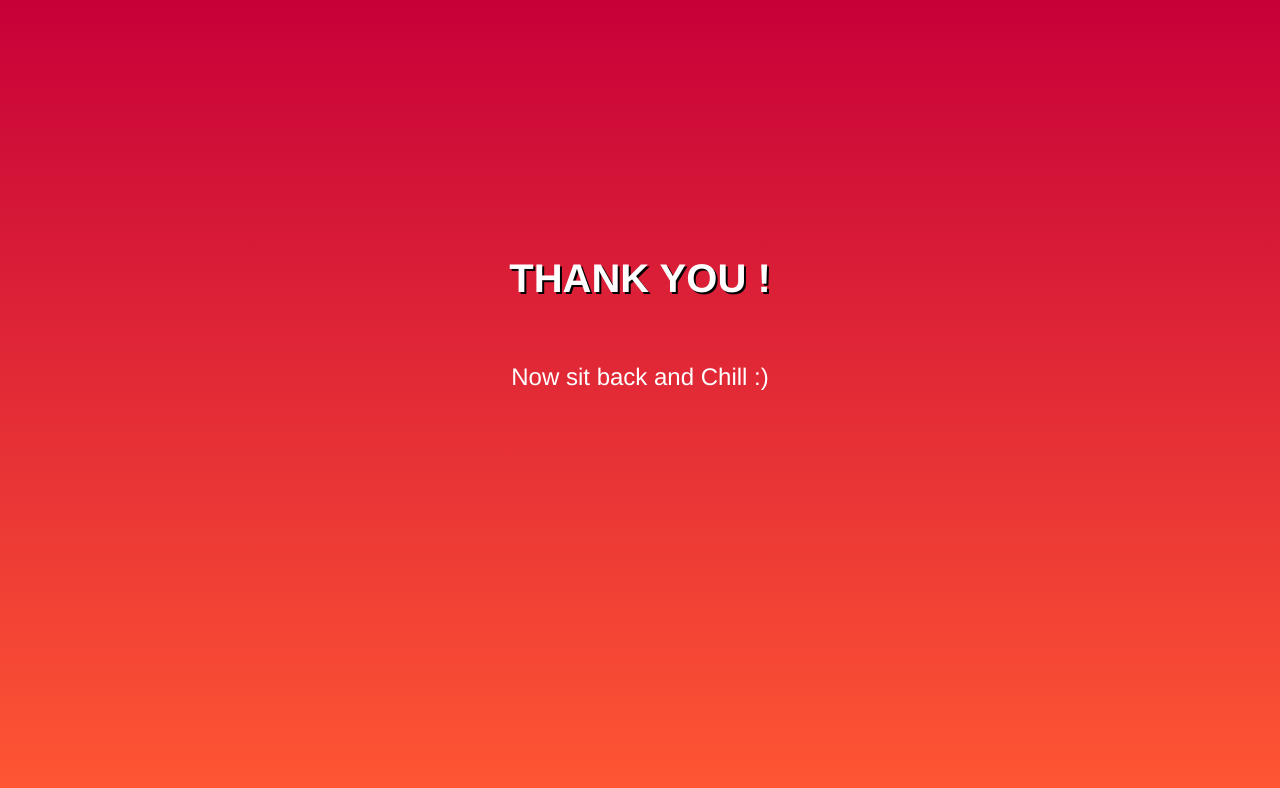
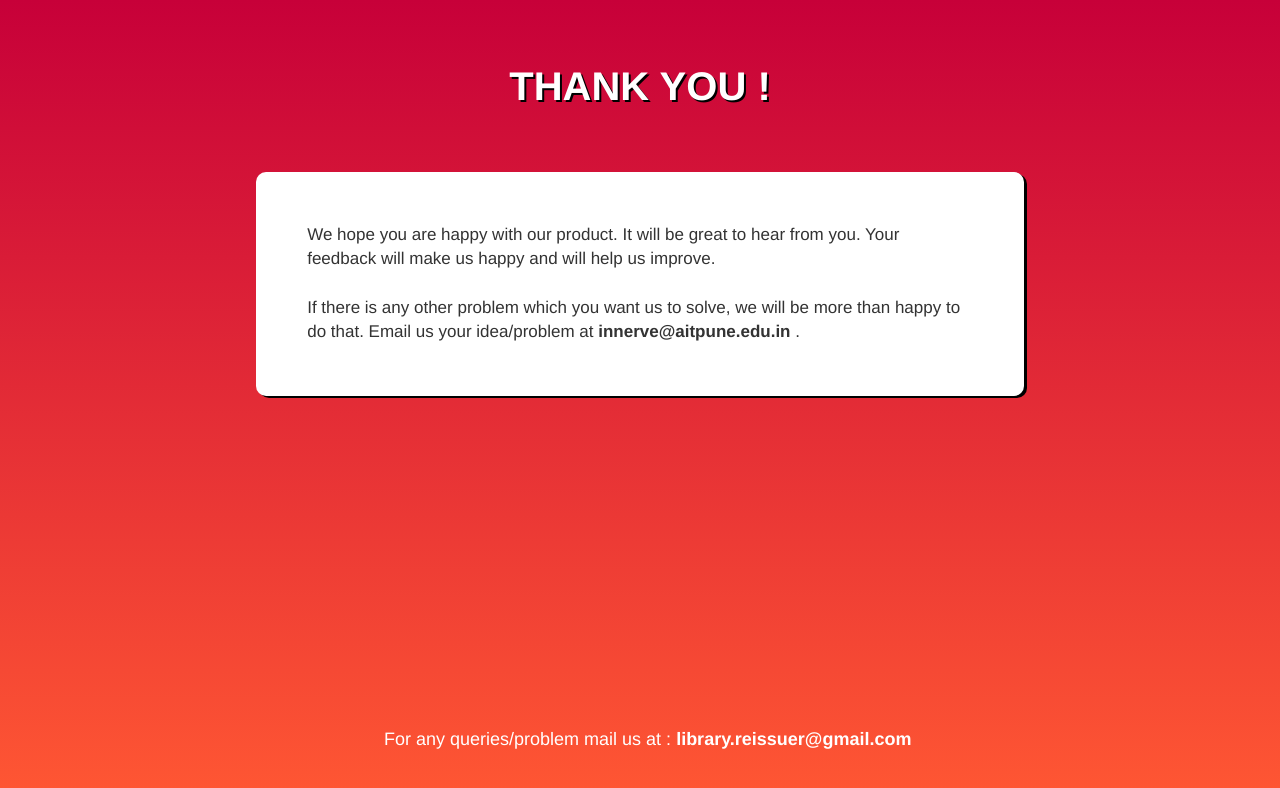
Before and after one commit to aitoss/LibraryReissuer-FrontEnd, a plain HTML site: page thankyou.html in a window 1280 px wide. Drawn offline with nearby package versions, Linux system fonts and the light colour scheme.

Commit message:
style and messages

```diff
--- a/index.css
+++ b/index.css
@@ -47,7 +47,7 @@ body{
     font-size: 4rem;
     font-weight: bolder;
     text-align: center;
-    margin-top: 20%;
+    margin-top: 5%;
     text-shadow: 2px 2px black;
 }
 
@@ -60,12 +60,13 @@ body{
     text-shadow: 2px 2px black;
 }
 
-#error-content{
+.errorContent{
     background-color: white;
     margin-left: 20%;
     width: 60%;
     margin-top: 5%;
-    padding:5%;
+    padding:4%;
+    font-size: 17px;
     border-radius:10px;
     box-shadow: 3px 2px black;
 }
--- a/thankyou.html
+++ b/thankyou.html
@@ -7,6 +7,14 @@
     </head>
     <body>
         <h2 id="thankyou-heading">THANK YOU !</h2>
-        <h3 id="chill-message">Now sit back and Chill :)</h3>
+        <h3 id="chill-message"></h3>
+
+        <div class="errorContent">
+            We hope you are happy with our product. It will be great to hear from you. Your feedback will make us happy and will
+            help us improve.</br> </br>If there is any other problem which you want us to solve, we will be more than happy to do that.
+            Email us your idea/problem at <strong>innerve@aitpune.edu.in</strong> .
+        </div>
+
+            <h4 id="contact-message">For any queries/problem mail us at : <strong>library.reissuer@gmail.com</strong></h4>
     </body>
 </html>
```
Also changed, not shown: error.html (+1 -1 lines).
